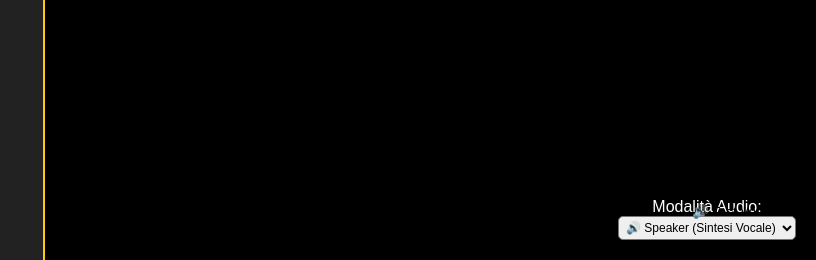
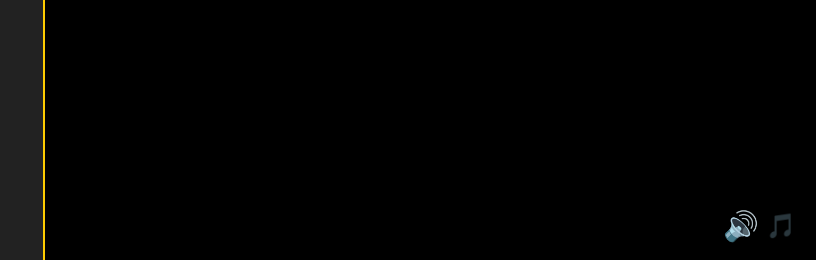
Before and after one commit to Ettorelg/online, a Flask app: page /ticket_chiamato in a window 1280 px wide. Shown: the part 540-800 px from the top of the page, without its empty margins (464-1280 px from the left). Run offline with Flask 3, Linux system fonts and the light colour scheme; the visitor is signed in with stand-in values (Sample User, id 1); data that the repository does not hold is empty; some libraries are stand-ins or nearby versions.

Commit message:
Add files via upload

```diff
--- a/templates/ticket_chiamato.html
+++ b/templates/ticket_chiamato.html
@@ -81,7 +81,6 @@
 	    height: 100%;
 	    object-fit: contain; /* Evita il ritaglio dell'immagine */
 	    border-radius: 10px;
-	    border: 2px solid #ffcc00;
 	}
 
 
@@ -165,11 +164,17 @@ function getAudioPreference() {
     return localStorage.getItem("audioMode") || "synth";
 }
 
-// Salva la preferenza dell'utente
-function saveAudioPreference() {
-    let mode = document.getElementById("audioMode").value;
+// Imposta la modalità audio e aggiorna lo stile delle icone
+function setAudioMode(mode) {
     localStorage.setItem("audioMode", mode);
-    console.log("🎵 Modalità audio salvata:", mode);
+
+    document.getElementById("synthMode").style.opacity = (mode === "synth") ? "1" : "0.5";
+    document.getElementById("synthMode").style.transform = (mode === "synth") ? "scale(1.2)" : "scale(1)";
+
+    document.getElementById("fileMode").style.opacity = (mode === "file") ? "1" : "0.5";
+    document.getElementById("fileMode").style.transform = (mode === "file") ? "scale(1.2)" : "scale(1)";
+
+    console.log("🎵 Modalità audio selezionata:", mode);
 }
 
 // Carica le voci disponibili per la sintesi vocale
@@ -180,15 +185,20 @@ function loadVoices() {
                     voices.find(v => v.name.includes("Alice")) ||
                     voices.find(v => v.name.toLowerCase().includes("female")) ||
                     voices.find(v => v.lang === "it-IT");
+
     console.log("✅ Voce selezionata:", selectedVoice ? selectedVoice.name : "Nessuna voce trovata");
 }
 
-// Annuncia il numero utilizzando la modalità scelta dall'utente
+// Attende il caricamento delle voci e le imposta
+window.speechSynthesis.onvoiceschanged = loadVoices;
+setTimeout(loadVoices, 500);
+
+// Annuncia il numero chiamato usando la modalità selezionata
 function announceNumber(number, reparto) {
     let mode = getAudioPreference();
 
-    if (mode === "synth" && 'speechSynthesis' in window) {
-        var msg = new SpeechSynthesisUtterance("Numero " + number);
+    if (mode === "synth" && 'speechSynthesis' in window && selectedVoice) {
+        var msg = new SpeechSynthesisUtterance(`Numero ${number} per ${reparto}`);
         msg.voice = selectedVoice;
         msg.rate = 0.7;
         msg.pitch = 1.0;
@@ -220,13 +230,9 @@ socket.on("update_tickets", function(numeri) {
     }
 });
 
-document.addEventListener("DOMContentLoaded", function () {
-    let mode = getAudioPreference();
-    document.getElementById("audioMode").value = mode;
-
+// Genera il QR Code con l'ID utente
+function generateQRCode() {
     let qrContainer = document.getElementById("qrcode");
-
-    function generateQRCode() {
     qrContainer.innerHTML = "";
     let size = qrContainer.offsetWidth;
 
@@ -246,23 +252,29 @@ document.addEventListener("DOMContentLoaded", function () {
     console.log("✅ QR Code generato con successo per user_id:", userId);
 }
 
-    setTimeout(generateQRCode, 100);
-
+// Inizializza il carosello di immagini
+function startCarousel() {
     let currentIndex = 0;
     const images = document.querySelector(".carousel-images");
+    if (images && images.children.length > 0) {
         setInterval(() => {
             currentIndex = (currentIndex + 1) % images.children.length;
             images.style.transform = `translateX(-${currentIndex * 100}%)`;
         }, 3000);
+    }
+}
 
-    window.speechSynthesis.onvoiceschanged = loadVoices;
-    setTimeout(loadVoices, 500);
+// Caricamento iniziale
+document.addEventListener("DOMContentLoaded", function () {
+    setAudioMode(getAudioPreference()); // Imposta la modalità audio salvata
+    setTimeout(generateQRCode, 100); // Genera QR Code
+    startCarousel(); // Avvia il carosello
 });
 
 // Test del suono manuale
 function testVoice() {
     let mode = getAudioPreference();
-    if (mode === "synth") {
+    if (mode === "synth" && selectedVoice) {
         var msg = new SpeechSynthesisUtterance("Audio attivato");
         msg.voice = selectedVoice;
         msg.rate = 0.6;
@@ -272,8 +284,8 @@ function testVoice() {
         audio.play().catch(error => console.log("Errore nella riproduzione audio:", error));
     }
 }
+</script>
 
-</script>
 </head>
 <body>
 
@@ -314,16 +326,15 @@ function testVoice() {
             background: none;
             border: none;
             cursor: pointer; text-align: center;">
-    <button class="voice-test" onclick="testVoice()">🔊 Test Voce</button>
+
+    <div class="audio-mode-container" style="display: flex; gap: 10px; align-items: center; justify-content: center;">
+        <span id="synthMode" class="audio-icon active" onclick="setAudioMode('synth')" style="font-size: 24px; cursor: pointer; opacity: 1; transition: transform 0.2s, opacity 0.2s;">🔊</span>
+        <span id="fileMode" class="audio-icon" onclick="setAudioMode('file')" style="font-size: 24px; cursor: pointer; opacity: 0.5; transition: transform 0.2s, opacity 0.2s;">🎵</span>
+    </div>
+</div>
 
 
-        <label for="audioMode" style="display: block;">Modalità Audio:</label>
-        <select id="audioMode" onchange="saveAudioPreference()" style="font-size: 12px; padding: 3px; border-radius: 5px;">
-            <option value="synth">🔊 Speaker (Sintesi Vocale)</option>
-            <option value="file">🎵 File Audio</option>
-        </select>
 
-</div>
 
 </div>
 
```
Lines whose indentation alone changed are shown as unchanged.
